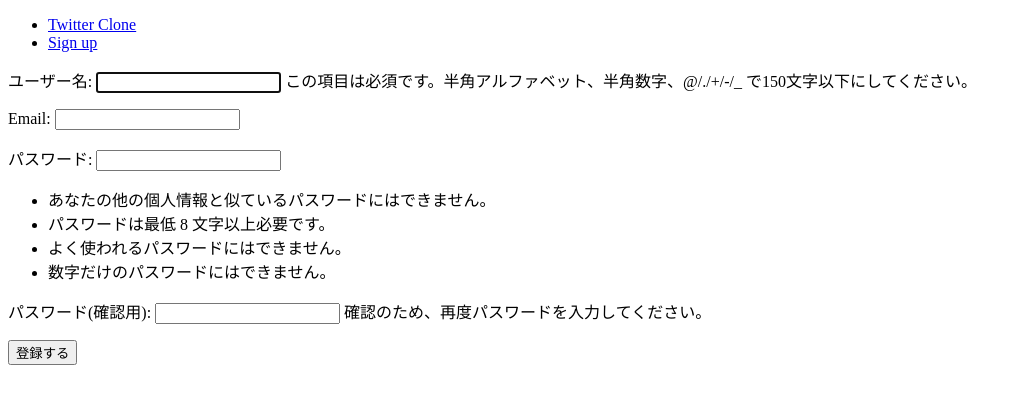
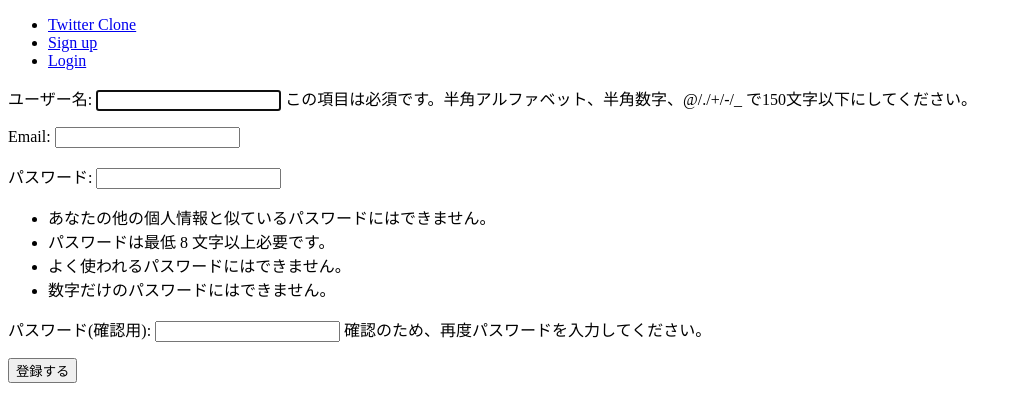
Before and after one commit to shinonome-inc/backend-final-assignment-Y-Yoshihiro-Kaneko, a Django app: page /accounts/signup/ in a window 1280 px wide. Shown: the top 420 px of the page, without its empty margins (0-1022 px from the left). Run offline with Django 4.2, Linux system fonts and the light colour scheme.

Commit message:
feat: ログイン機能を実装

```diff
--- a/accounts/urls.py
+++ b/accounts/urls.py
@@ -1,4 +1,4 @@
-# from django.contrib.auth import views as auth_views
+from django.contrib.auth import views as auth_views
 from django.urls import path
 
 from . import views
@@ -7,7 +7,11 @@ app_name = "accounts"
 
 urlpatterns = [
     path("signup/", views.SignupView.as_view(), name="signup"),
-    # path("login/", auth_views.LoginView.as_view(), name="login"),
+    path(
+        "login/",
+        auth_views.LoginView.as_view(template_name="accounts/login.html", redirect_authenticated_user=True),
+        name="login",
+    ),
     # path("logout/", auth_views.LogoutView.as_view(), name="logout"),
     # path("<str:username>/", views.UserProfileView.as_view(), name="user_profile"),
     # path("<str:username>/follow/", views.FollowView.as_view(), name="follow"),
--- a/mysite/settings.py
+++ b/mysite/settings.py
@@ -11,6 +11,8 @@ https://docs.djangoproject.com/en/4.0/ref/settings/
 """
 
 from pathlib import Path
+
+from django.urls import reverse_lazy
 
 # Build paths inside the project like this: BASE_DIR / 'subdir'.
 BASE_DIR = Path(__file__).resolve().parent.parent
@@ -126,3 +128,6 @@ STATIC_URL = "static/"
 DEFAULT_AUTO_FIELD = "django.db.models.BigAutoField"
 
 AUTH_USER_MODEL = "accounts.User"
+
+LOGIN_URL = reverse_lazy("accounts:login")
+LOGIN_REDIRECT_URL = reverse_lazy("tweets:home")
--- a/templates/base.html
+++ b/templates/base.html
@@ -12,6 +12,7 @@
             <ul>
                 <li><a href="{% url 'welcome:welcome' %}">Twitter Clone</a></li>
                 <li><a href="{% url 'accounts:signup' %}">Sign up</a></li>
+                <li><a href="{% url 'accounts:login' %}">Login</a></li>
             </ul>
         </nav>
     </header>
```
Also changed, not shown: templates/accounts/login.html (added, +10 -0 lines).
